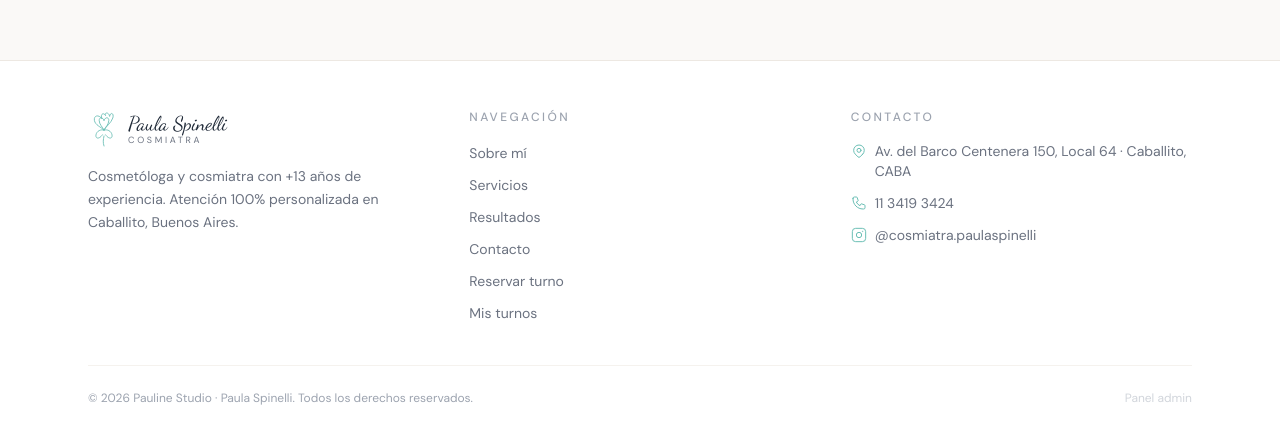
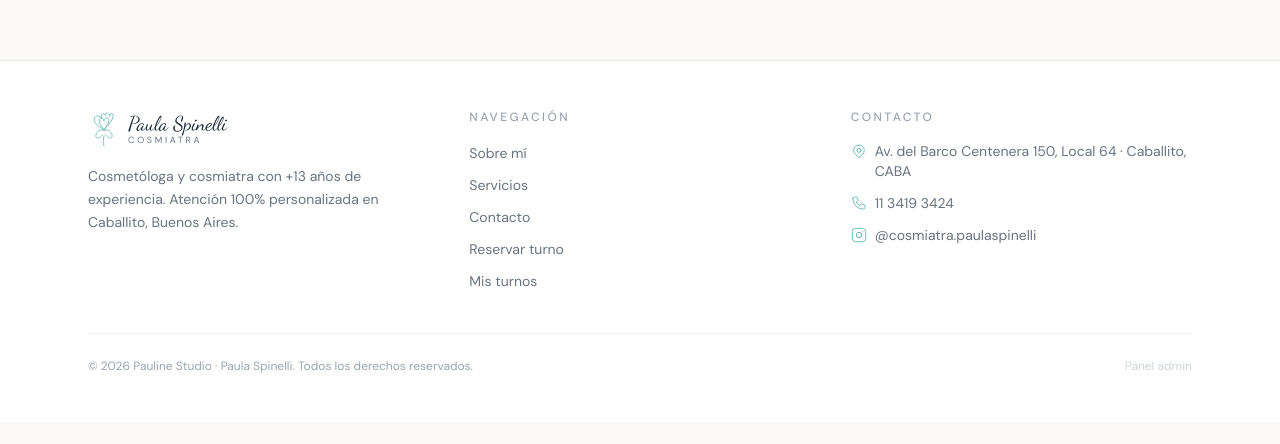
Before and after one commit to gnrfede/paulineSite, a Next.js app: page /mis-turnos in a window 1280 px wide. Shown: the part 740-1184 px from the top of the page. After the commit the page ends 1162 px from the top, so only its background shows below. Built offline with nearby package versions, Linux system fonts and the light colour scheme.

Commit message:
feat: remove Resultados from footer navigation

```diff
--- a/src/components/ui/Footer.tsx
+++ b/src/components/ui/Footer.tsx
@@ -23,7 +23,6 @@ export function Footer() {
               {[
                 { href: "/#about", label: "Sobre mí" },
                 { href: "/#servicios", label: "Servicios" },
-                { href: "/#galeria", label: "Resultados" },
                 { href: "/#contacto", label: "Contacto" },
                 { href: "/reservar", label: "Reservar turno" },
                 { href: "/mis-turnos", label: "Mis turnos" },
```
